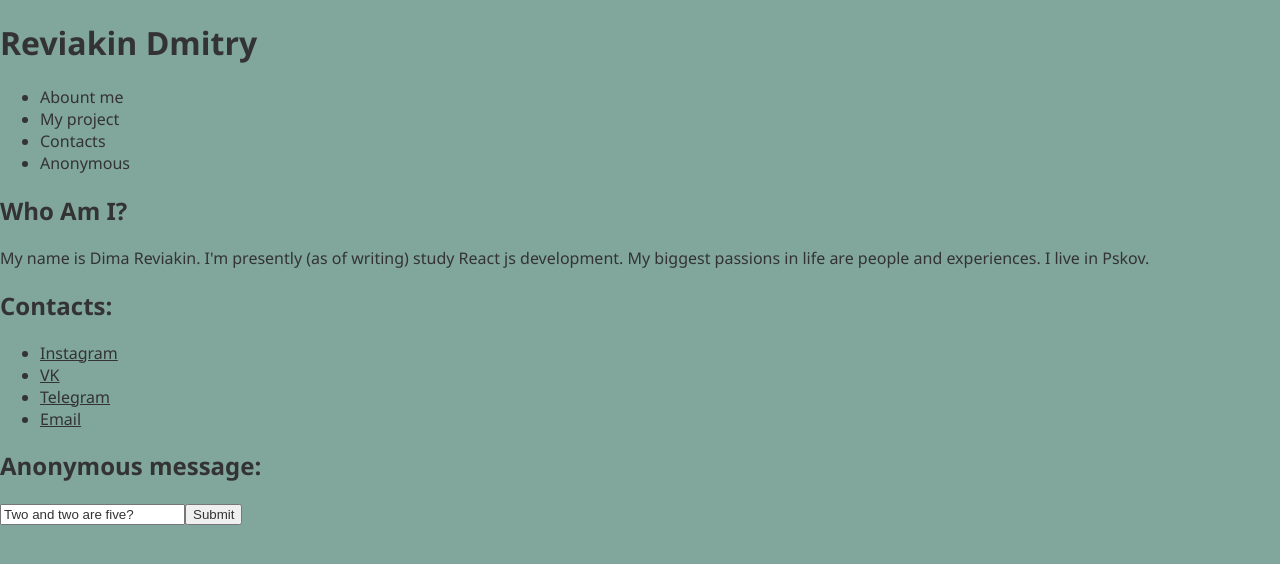
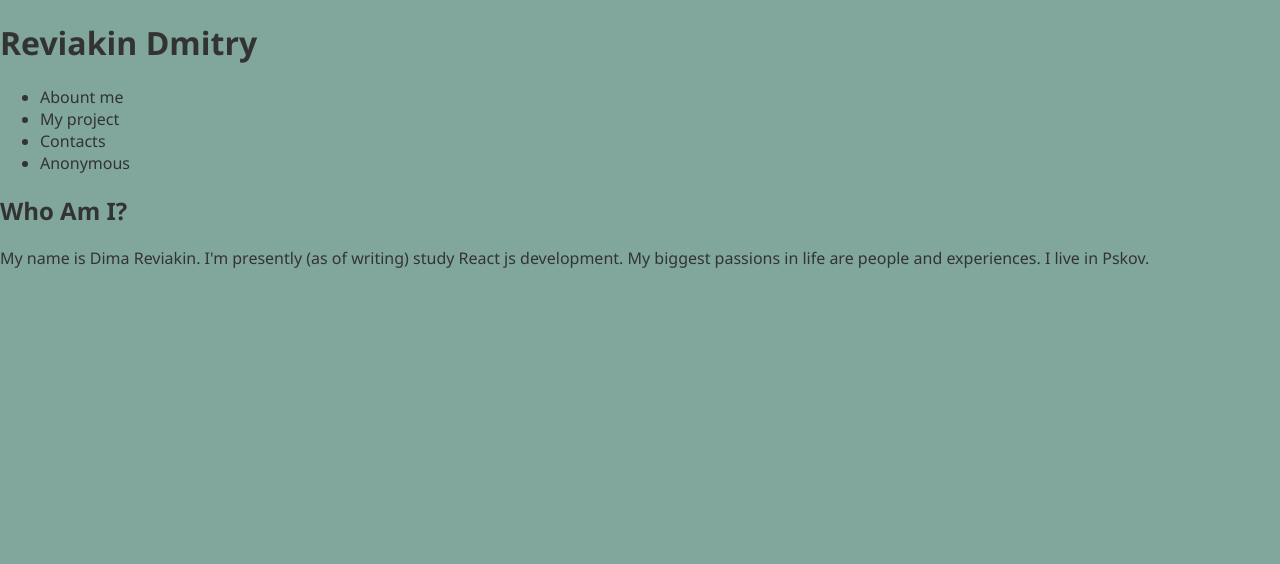
Before and after one commit to reviakin/personal-site, a React (Vite) app: page / in a window 1280 px wide. Shown: the top 564 px of the page. Built offline with nearby package versions, Linux system fonts and the light colour scheme.

Commit message:
routing main app's sections

```diff
--- a/src/App.js
+++ b/src/App.js
@@ -12,9 +12,11 @@ function App() {
         <div>
             <h1>Reviakin Dmitry</h1>
             <Header />
-            <AboutMe />
-            <Contacts />
-            <AnonymousMes />
+            <Router>
+                <AboutMe path="/" />
+                <Contacts path="/contacts" />
+                <AnonymousMes path="/anonymous" />
+            </ Router >
         </div>
     );
 };
```
